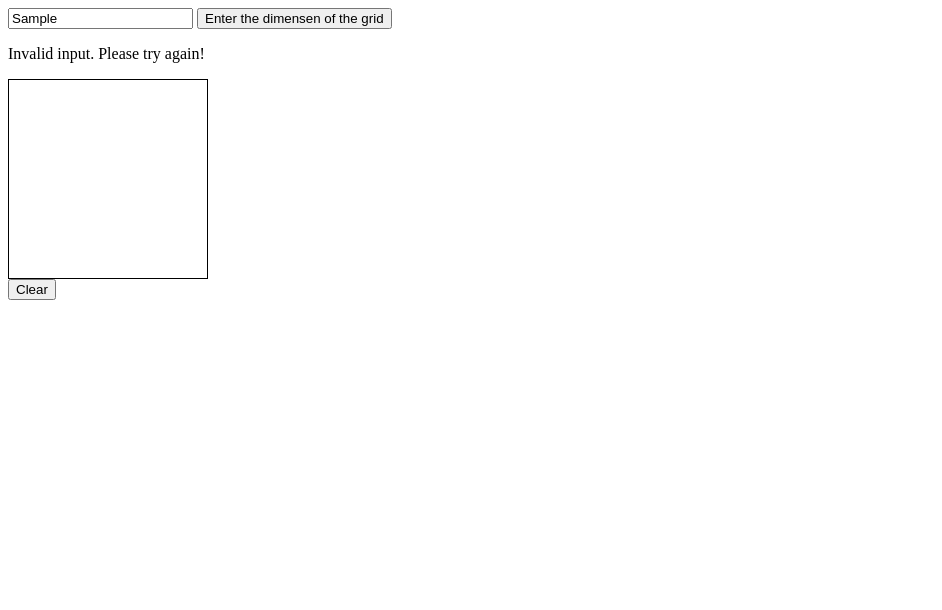
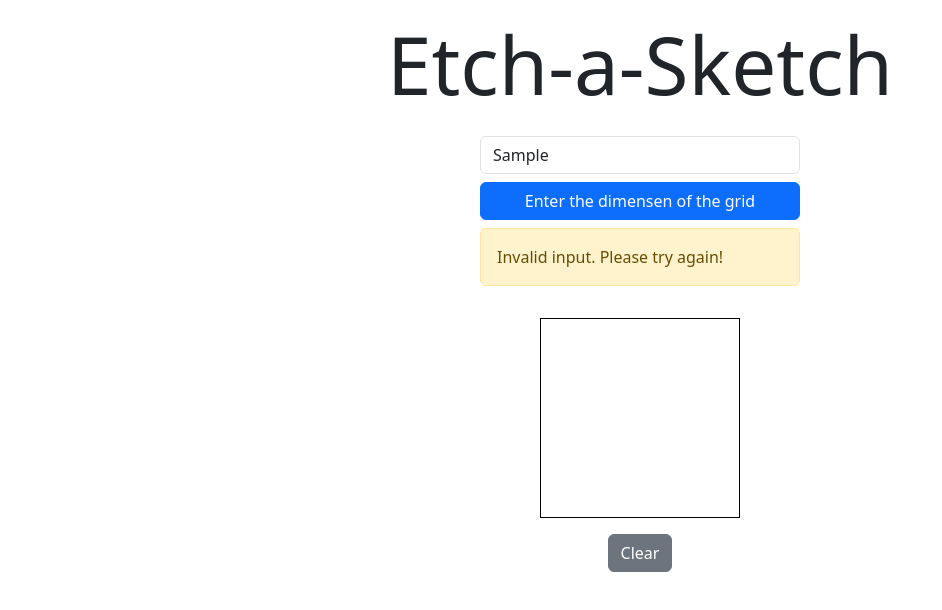
Before and after one commit to h-yau/etch-a-sketch, a plain HTML site: page index.html in a window 1280 px wide. Both pictures are taken after typing "Sample" into the empty fields and a click on the input "Enter the dimensen of the grid". Shown: the whole page, without its empty margins (0-942 px from the left). Drawn offline with nearby package versions, Linux system fonts and the light colour scheme.

Commit message:
Add bootstrap

```diff
--- a/index.html
+++ b/index.html
@@ -6,12 +6,15 @@
     <script src="script.js" defer></script>
     <link rel="stylesheet" href="style.css">
     <link rel="shortcut icon" href="#">
+    <link href="https://cdn.jsdelivr.net/npm/bootstrap@5.3.0/dist/css/bootstrap.min.css" rel="stylesheet" integrity="sha384-9ndCyUaIbzAi2FUVXJi0CjmCapSmO7SnpJef0486qhLnuZ2cdeRhO02iuK6FUUVM" crossorigin="anonymous">
+    <script src="https://cdn.jsdelivr.net/npm/bootstrap@5.3.0/dist/js/bootstrap.bundle.min.js" integrity="sha384-geWF76RCwLtnZ8qwWowPQNguL3RmwHVBC9FhGdlKrxdiJJigb/j/68SIy3Te4Bkz" crossorigin="anonymous" defer></script>
     <title>Etch-a-Sketch</title>
 </head>
 <body>
+    <h1 class="display-1">Etch-a-Sketch</h1>
     <form id="formToResize">
-        <input id="size" type="text">
-        <input id="submit" type="submit" value="Enter the dimensen of the grid">
+        <input id="size" type="text" class="form-control">
+        <input id="submit" type="submit" value="Enter the dimensen of the grid" class="btn btn-primary">
     </form>
 </body>
 </html>
--- a/script.js
+++ b/script.js
@@ -50,8 +50,9 @@ function checkInput(input) {
     if (!(Number.isInteger(input) && input > 0)) {
 
         if (alertMessage === null) {
-            alertMessage = document.createElement('p');
+            alertMessage = document.createElement('div');
             alertMessage.setAttribute('id', 'alertMessage');
+            alertMessage.setAttribute('class', 'alert alert-warning');
             form.appendChild(alertMessage);
         }
 
@@ -61,8 +62,9 @@ function checkInput(input) {
 
     if (!(input <= 100)) {
         if (alertMessage === null) {
-            alertMessage = document.createElement('p');
+            alertMessage = document.createElement('div');
             alertMessage.setAttribute('id', 'alertMessage');
+            alertMessage.setAttribute('class', 'alert alert-warning');
             form.appendChild(alertMessage);
         }
 
@@ -92,6 +94,7 @@ formToResize.addEventListener('submit', submitSize);
 
 const clearButton = document.createElement('button');
 clearButton.textContent = 'Clear';
+clearButton.setAttribute('class', 'btn btn-secondary')
 document.querySelector('body').appendChild(clearButton);
 
 clearButton.addEventListener('click', clearGame);
--- a/style.css
+++ b/style.css
@@ -8,6 +8,23 @@ html {
     box-sizing: inherit;
 }
 
+body {
+    display: flex;
+    flex-direction: column;
+    align-items: center;
+    gap: 1rem;
+    padding: 1rem;
+}
+
+#formToResize {
+    display: grid;
+    gap: 0.5rem;
+}
+
+#size {
+    width: 20rem;
+}
+
 
 #gridBox {
     display: grid;
```
